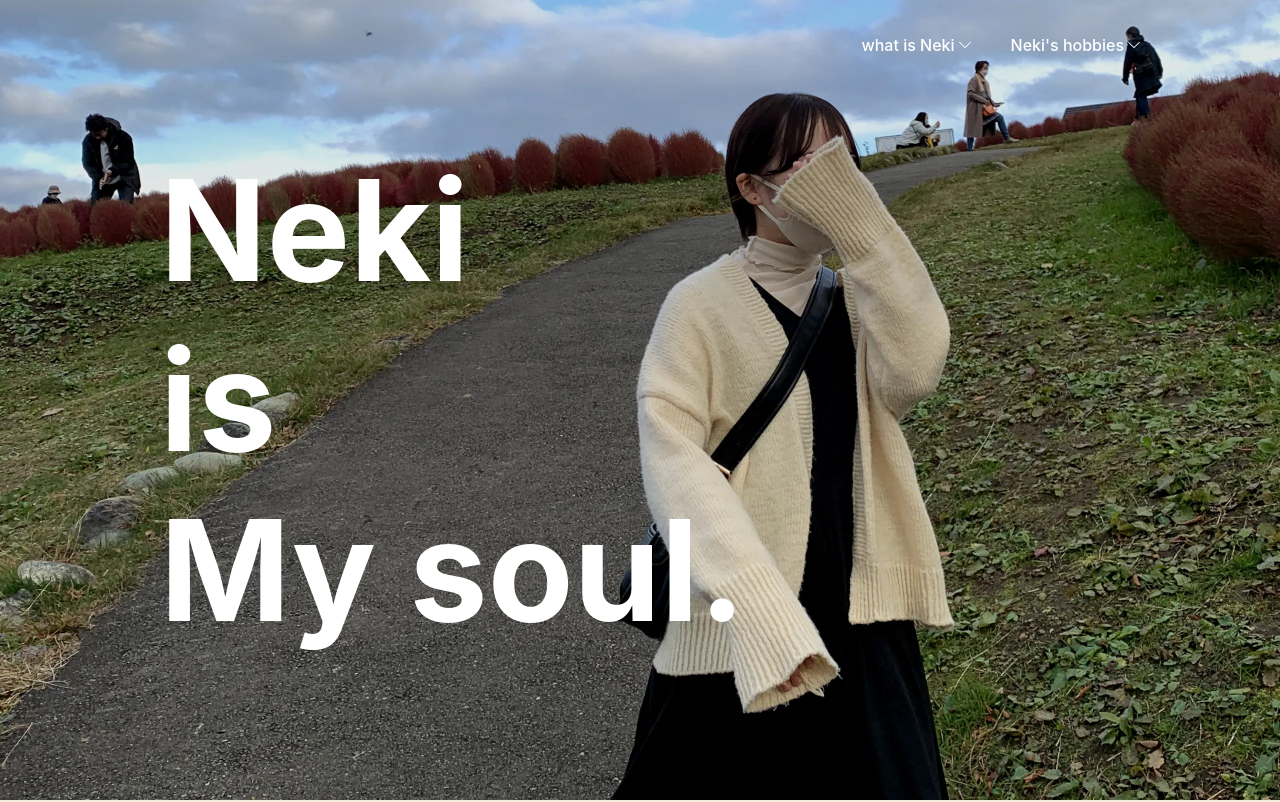
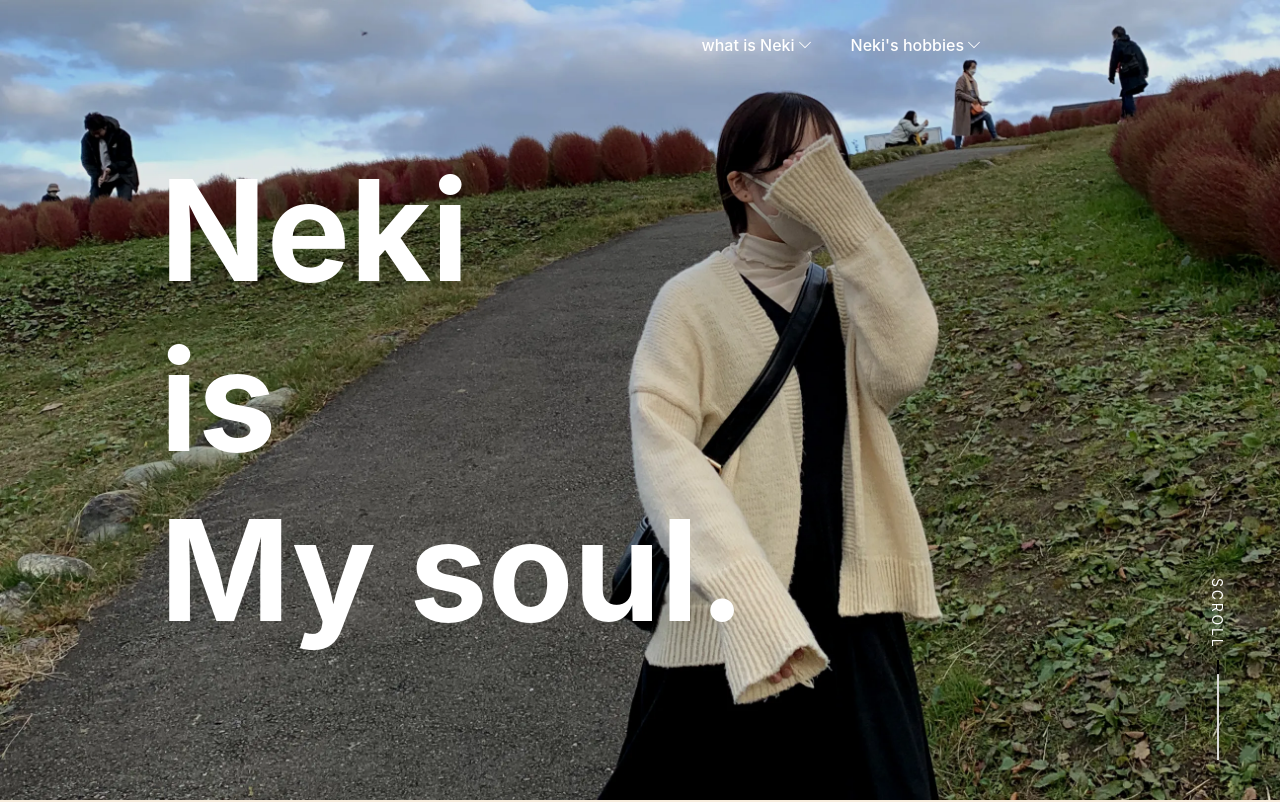
Before and after one commit to fuuta0201/neki.com, a React (Vite) app: page / in a window 1280 px wide. Shown: the top 802 px of the page. Built offline with nearby package versions, Linux system fonts and the light colour scheme.

Commit message:
feat: scroll down

```diff
--- a/src/assets/styles/hero.css
+++ b/src/assets/styles/hero.css
@@ -1,5 +1,4 @@
 .hero {
-  width: 100%;
   height: 100vh;
   position: relative;
   display: flex;
--- /dev/null
+++ b/src/assets/styles/scrolldown.css
@@ -0,0 +1,98 @@
+.scrolldown__box {
+  position: absolute;
+  bottom: 40px;
+  right: 80px;
+  z-index: 1;
+}
+
+.scrolldown {
+  position: relative;
+  width: 100%;
+  height: 100vh;
+  background-position: 50% 50%;
+  background-repeat: no-repeat;
+  background-size: cover;
+}
+
+.scrolldown:after {
+  content: "";
+  position: absolute;
+  bottom: 0;
+  left: 0;
+  width: 100%;
+  height: 80%;
+  background: linear-gradient(
+    180deg,
+    rgba(#000, 0) 0,
+    rgba(#000, 0.8) 80%,
+    rgba(#000, 0.8) 100%
+  );
+}
+
+.scrolldown a {
+  display: inline-block;
+  position: absolute;
+  right: 0;
+  bottom: 0;
+  left: 0;
+  z-index: 2;
+  width: 13px;
+  padding: 10px 10px 110px;
+  color: #fff;
+  font-size: 14px;
+  line-height: 1;
+  letter-spacing: 0.2em;
+  text-transform: uppercase;
+  text-decoration: none;
+  writing-mode: vertical-lr;
+  transition: 0.2s;
+  overflow: hidden;
+  margin: auto;
+}
+
+.scrolldown a:before {
+  content: "";
+  position: absolute;
+  bottom: 0;
+  left: 50%;
+  width: 2px;
+  height: 100px;
+  background: #ddd;
+}
+
+.scrolldown a:after {
+  content: "";
+  position: absolute;
+  bottom: 0;
+  left: 50%;
+  width: 2px;
+  height: 100px;
+  background: #000;
+}
+
+.scrolldown a:hover {
+  opacity: 0.5;
+}
+
+#scroll a:after {
+  animation: sdl01 1.5s cubic-bezier(1, 0, 0, 1) infinite;
+}
+
+@keyframes sdl01 {
+  0% {
+    transform: scale(1, 0);
+    transform-origin: 0 0;
+  }
+  50% {
+    transform: scale(1, 1);
+    transform-origin: 0 0;
+  }
+  50.1% {
+    transform: scale(1, 1);
+    transform-origin: 0 100%;
+  }
+  100% {
+    transform: scale(1, 0);
+    transform-origin: 0 100%;
+  }
+}
--- a/src/components/Hero.tsx
+++ b/src/components/Hero.tsx
@@ -1,5 +1,6 @@
 import ChevronDown from "../assets/images/icons/chevron-down.svg";
 import "../assets/styles/hero.css";
+import ScrollDown from "./ScrollDown";
 
 const Hero = () => {
   return (
@@ -21,6 +22,7 @@ const Hero = () => {
         <br />
         My soul.
       </h1>
+      <ScrollDown />
     </div>
   );
 };
--- /dev/null
+++ b/src/components/ScrollDown.tsx
@@ -0,0 +1,13 @@
+import "../assets/styles/scrolldown.css";
+
+const ScrollDown = () => {
+  return (
+    <div className="scrolldown__box">
+      <div className="scrolldown" id="scroll">
+        <a href="#">Scroll</a>
+      </div>
+    </div>
+  );
+};
+
+export default ScrollDown;
```
